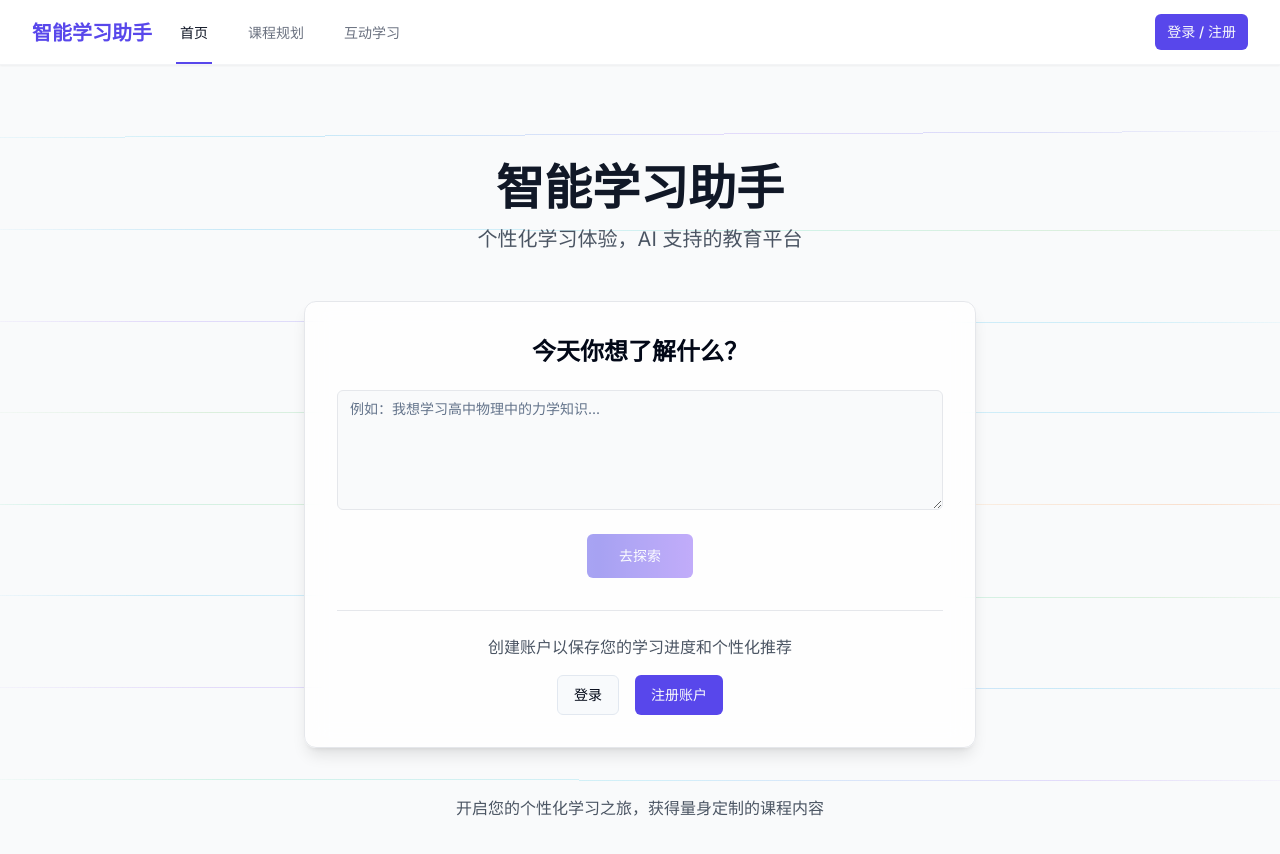
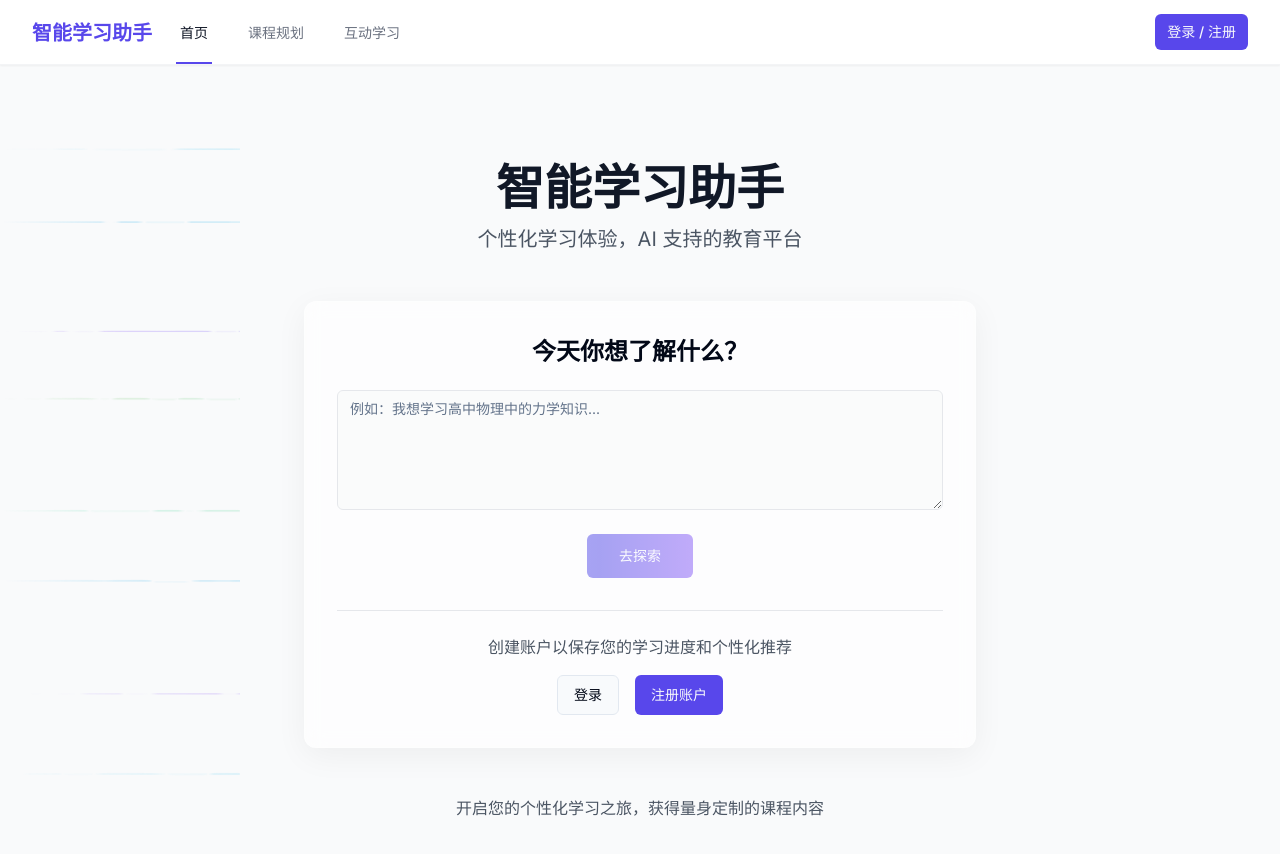
Before and after one commit to freemank1224/quest-agent-verse, a React (Vite) app: page / in a window 1280 px wide. Shown: the top 854 px of the page. Built offline with nearby package versions, Linux system fonts and the light colour scheme.

Commit message:
Refactor: Improve home page visual effects
- Removed the straight line background image on the home page and replaced it with animated, flowing curved lines.
- Applied a frosted glass effect to the main content panel on the home page.

```diff
--- a/src/components/learning/ChatInputPanel.tsx
+++ b/src/components/learning/ChatInputPanel.tsx
@@ -13,7 +13,7 @@ const ChatInputPanel: React.FC<ChatInputPanelProps> = ({
 }) => {
   return (
     <div className="sticky bottom-4 z-10 mx-4">
-      <div className="backdrop-blur-md bg-white/70 rounded-lg shadow-md p-4 border border-gray-100">
+      <div className="glass-effect rounded-lg shadow-md p-4">
         <ChatInput
           onSpeakerToggle={onSpeakerToggle}
           isSpeakerOn={isSpeakerOn}
--- a/src/components/learning/ImagePanel.tsx
+++ b/src/components/learning/ImagePanel.tsx
@@ -21,10 +21,10 @@ const ImagePanel: React.FC<ImagePanelProps> = ({
       onOpenChange={setIsImagePanelOpen}
       className="w-full"
     >
-      <div className="sticky top-0 z-10 backdrop-blur-lg bg-white/60 shadow-sm border-b border-gray-200">
+      <div className="sticky top-0 z-10 glass-effect shadow-sm border-b border-gray-200/50">
         <CollapsibleContent>
           <div className="p-3">
-            <div className="aspect-[2/1] bg-gray-50 rounded-lg overflow-hidden border border-gray-100">
+            <div className="aspect-[2/1] bg-gray-50/70 rounded-lg overflow-hidden border border-gray-100/50">
               <img
                 src={imageUrl}
                 alt="学习相关图片"
@@ -38,7 +38,7 @@ const ImagePanel: React.FC<ImagePanelProps> = ({
             <Button
               variant="ghost"
               size="sm"
-              className="absolute bottom-0 right-4 transform translate-y-1/2 rounded-full w-10 h-10 p-0 bg-white shadow-md hover:bg-gray-100 border border-gray-100 flex items-center justify-center"
+              className="absolute bottom-0 right-4 transform translate-y-1/2 rounded-full w-10 h-10 p-0 glass-effect hover:bg-white/70 flex items-center justify-center"
               style={{
                 boxShadow: '0 4px 10px rgba(0, 0, 0, 0.08)',
                 zIndex: 20
--- a/src/index.css
+++ b/src/index.css
@@ -134,19 +134,36 @@
   @apply bg-white text-gray-800 rounded-tl-none;
 }
 
-/* Frosted glass effect */
+/* 毛玻璃效果 */
 .backdrop-blur-md {
   backdrop-filter: blur(12px);
   -webkit-backdrop-filter: blur(12px);
 }
 
-/* Rainbow flowing lines for home page background - updated for thinner lines and smoother animations */
-.rainbow-bg {
+.glass-effect {
+  background: rgba(255, 255, 255, 0.65);
+  backdrop-filter: blur(10px);
+  -webkit-backdrop-filter: blur(10px);
+  border: 1px solid rgba(255, 255, 255, 0.2);
+  box-shadow: 0 8px 32px rgba(0, 0, 0, 0.05);
+}
+
+/* 移除旧的彩虹流动线 */
+.rainbow-flow-container {
+  display: none;
+}
+
+.rainbow-flow-line {
+  display: none;
+}
+
+/* 全新的曲线流动彩虹背景 */
+.curved-lines-bg {
   position: relative;
   overflow: hidden;
 }
 
-.rainbow-flow-container {
+.curved-lines-container {
   position: absolute;
   top: 0;
   left: 0;
@@ -156,89 +173,272 @@
   overflow: hidden;
 }
 
-.rainbow-flow-line {
+.curved-line {
   position: absolute;
   height: 1px;
-  width: 110%;
-  left: -5%;
-  opacity: 0.2;
-  z-index: 1;
+  width: 100%;
+  opacity: 0.4;
   transform-origin: center;
 }
 
-.rainbow-flow-line:nth-child(1) {
+/* 创建多条曲线，每条都有不同的路径和颜色 */
+.curved-line:nth-child(1) {
   top: 15%;
-  background: linear-gradient(90deg, transparent 0%, #33C3F0 20%, #0EA5E9 30%, #8B5CF6 60%, #6366F1 80%, transparent 100%);
-  animation: flow-wave 24s ease-in-out infinite alternate;
-  animation-delay: 0s;
+  background: none;
 }
 
-.rainbow-flow-line:nth-child(2) {
-  top: 25%;
-  background: linear-gradient(90deg, transparent 0%, #0EA5E9 20%, #33C3F0 40%, #34D399 60%, #65C366 80%, transparent 100%);
-  animation: flow-wave 28s ease-in-out infinite alternate-reverse;
-  animation-delay: -5s;
+.curved-line:nth-child(1)::before {
+  content: '';
+  position: absolute;
+  top: 0;
+  left: 0;
+  right: 0;
+  height: 1px;
+  background: linear-gradient(90deg, transparent 0%, #33C3F0 20%, #0EA5E9 40%, #8B5CF6 70%, #6366F1 90%, transparent 100%);
+  filter: blur(0.5px);
+  animation: curve-flow-1 20s ease-in-out infinite alternate;
 }
 
-.rainbow-flow-line:nth-child(3) {
-  top: 35%;
-  background: linear-gradient(90deg, transparent 0%, #8B5CF6 15%, #6366F1 35%, #0EA5E9 60%, #33C3F0 85%, transparent 100%);
-  animation: flow-wave 26s ease-in-out infinite alternate;
-  animation-delay: -10s;
+.curved-line:nth-child(2) {
+  top: 25%;
+  background: none;
 }
 
-.rainbow-flow-line:nth-child(4) {
-  top: 45%;
-  background: linear-gradient(90deg, transparent 0%, #65C366 20%, #34D399 40%, #33C3F0 70%, #0EA5E9 90%, transparent 100%);
-  animation: flow-wave 30s ease-in-out infinite alternate-reverse;
-  animation-delay: -8s;
+.curved-line:nth-child(2)::before {
+  content: '';
+  position: absolute;
+  top: 0;
+  left: 0;
+  right: 0;
+  height: 1px;
+  background: linear-gradient(90deg, transparent 0%, #0EA5E9 10%, #33C3F0 30%, #34D399 70%, #65C366 90%, transparent 100%);
+  filter: blur(0.5px);
+  animation: curve-flow-2 22s ease-in-out infinite alternate-reverse;
 }
 
-.rainbow-flow-line:nth-child(5) {
-  top: 55%;
-  background: linear-gradient(90deg, transparent 0%, #34D399 10%, #65C366 30%, #FEF7CD 60%, #F97316 90%, transparent 100%);
-  animation: flow-wave 32s ease-in-out infinite alternate;
-  animation-delay: -12s;
+.curved-line:nth-child(3) {
+  top: 35%;
+  background: none;
 }
 
-.rainbow-flow-line:nth-child(6) {
-  top: 65%;
-  background: linear-gradient(90deg, transparent 0%, #0EA5E9 15%, #33C3F0 35%, #34D399 65%, #65C366 85%, transparent 100%);
-  animation: flow-wave 36s ease-in-out infinite alternate-reverse;
-  animation-delay: -7s;
+.curved-line:nth-child(3)::before {
+  content: '';
+  position: absolute;
+  top: 0;
+  left: 0;
+  right: 0;
+  height: 1px;
+  background: linear-gradient(90deg, transparent 0%, #8B5CF6 10%, #6366F1 30%, #0EA5E9 70%, #33C3F0 90%, transparent 100%);
+  filter: blur(0.5px);
+  animation: curve-flow-3 25s ease-in-out infinite alternate;
 }
 
-.rainbow-flow-line:nth-child(7) {
-  top: 75%;
-  background: linear-gradient(90deg, transparent 0%, #8B5CF6 20%, #6366F1 50%, #0EA5E9 80%, transparent 100%);
-  animation: flow-wave 34s ease-in-out infinite alternate;
-  animation-delay: -15s;
+.curved-line:nth-child(4) {
+  top: 45%;
+  background: none;
 }
 
-.rainbow-flow-line:nth-child(8) {
-  top: 85%;
-  background: linear-gradient(90deg, transparent 0%, #34D399 20%, #33C3F0 50%, #8B5CF6 80%, transparent 100%);
-  animation: flow-wave 38s ease-in-out infinite alternate-reverse;
-  animation-delay: -9s;
+.curved-line:nth-child(4)::before {
+  content: '';
+  position: absolute;
+  top: 0;
+  left: 0;
+  right: 0;
+  height: 1px;
+  background: linear-gradient(90deg, transparent 0%, #65C366 10%, #34D399 30%, #33C3F0 70%, #0EA5E9 90%, transparent 100%);
+  filter: blur(0.5px);
+  animation: curve-flow-4 18s ease-in-out infinite alternate-reverse;
 }
 
-@keyframes flow-wave {
+.curved-line:nth-child(5) {
+  top: 55%;
+  background: none;
+}
+
+.curved-line:nth-child(5)::before {
+  content: '';
+  position: absolute;
+  top: 0;
+  left: 0;
+  right: 0;
+  height: 1px;
+  background: linear-gradient(90deg, transparent 0%, #34D399 10%, #65C366 40%, #FEF7CD 60%, #33C3F0 90%, transparent 100%);
+  filter: blur(0.5px);
+  animation: curve-flow-5 24s ease-in-out infinite alternate;
+}
+
+.curved-line:nth-child(6) {
+  top: 65%;
+  background: none;
+}
+
+.curved-line:nth-child(6)::before {
+  content: '';
+  position: absolute;
+  top: 0;
+  left: 0;
+  right: 0;
+  height: 1px;
+  background: linear-gradient(90deg, transparent 0%, #0EA5E9 15%, #33C3F0 40%, #34D399 60%, #65C366 85%, transparent 100%);
+  filter: blur(0.5px);
+  animation: curve-flow-6 20s ease-in-out infinite alternate-reverse;
+}
+
+.curved-line:nth-child(7) {
+  top: 75%;
+  background: none;
+}
+
+.curved-line:nth-child(7)::before {
+  content: '';
+  position: absolute;
+  top: 0;
+  left: 0;
+  right: 0;
+  height: 1px;
+  background: linear-gradient(90deg, transparent 0%, #8B5CF6 20%, #6366F1 40%, #0EA5E9 70%, #33C3F0 100%);
+  filter: blur(0.5px);
+  animation: curve-flow-7 28s ease-in-out infinite alternate;
+}
+
+.curved-line:nth-child(8) {
+  top: 85%;
+  background: none;
+}
+
+.curved-line:nth-child(8)::before {
+  content: '';
+  position: absolute;
+  top: 0;
+  left: 0;
+  right: 0;
+  height: 1px;
+  background: linear-gradient(90deg, transparent 0%, #33C3F0 20%, #0EA5E9 40%, #8B5CF6 60%, #6366F1 80%, transparent 100%);
+  filter: blur(0.5px);
+  animation: curve-flow-8 26s ease-in-out infinite alternate-reverse;
+}
+
+@keyframes curve-flow-1 {
   0% {
-    transform: translateX(-5%) translateY(-5px) rotate(-0.5deg);
+    transform: translateY(0) scaleY(1);
+    clip-path: path('M0,0 C20,5 40,-10 60,0 C80,10 100,0 120,-5 C140,-10 160,10 180,0 C200,-10 220,5 240,0 L240,1 L0,1 Z');
   }
   50% {
-    transform: translateX(0%) translateY(0px) rotate(0deg);
+    transform: translateY(20px) scaleY(1.1);
+    clip-path: path('M0,0 C20,-5 40,10 60,0 C80,-10 100,5 120,10 C140,15 160,-5 180,0 C200,5 220,-5 240,0 L240,1 L0,1 Z');
   }
   100% {
-    transform: translateX(5%) translateY(5px) rotate(0.5deg);
+    transform: translateY(0) scaleY(1);
+    clip-path: path('M0,0 C20,10 40,0 60,5 C80,10 100,-10 120,0 C140,10 160,5 180,-5 C200,-10 220,5 240,0 L240,1 L0,1 Z');
   }
 }
 
-/* Update the old rainbow styles to be more subtle */
-.rainbow-line {
-  display: none; /* Hide the old rainbow lines */
+@keyframes curve-flow-2 {
+  0% {
+    transform: translateY(0) scaleY(1);
+    clip-path: path('M0,0 C20,10 40,0 60,5 C80,10 100,-5 120,0 C140,5 160,-5 180,0 C200,5 220,-5 240,0 L240,1 L0,1 Z');
+  }
+  50% {
+    transform: translateY(-15px) scaleY(1.05);
+    clip-path: path('M0,0 C20,-5 40,5 60,-5 C80,-10 100,5 120,0 C140,-5 160,10 180,0 C200,-10 220,5 240,0 L240,1 L0,1 Z');
+  }
+  100% {
+    transform: translateY(0) scaleY(1);
+    clip-path: path('M0,0 C20,-10 40,0 60,-5 C80,-10 100,5 120,0 C140,-5 160,10 180,5 C200,0 220,-5 240,0 L240,1 L0,1 Z');
+  }
 }
 
+@keyframes curve-flow-3 {
+  0% {
+    transform: translateY(0) scaleY(1);
+    clip-path: path('M0,0 C20,-5 40,10 60,-5 C80,0 100,5 120,-5 C140,-10 160,5 180,0 C200,-5 220,10 240,0 L240,1 L0,1 Z');
+  }
+  50% {
+    transform: translateY(25px) scaleY(1.08);
+    clip-path: path('M0,0 C20,10 40,-5 60,5 C80,10 100,-5 120,0 C140,5 160,0 180,-5 C200,-10 220,5 240,0 L240,1 L0,1 Z');
+  }
+  100% {
+    transform: translateY(0) scaleY(1);
+    clip-path: path('M0,0 C20,5 40,-10 60,0 C80,5 100,-5 120,0 C140,5 160,-5 180,0 C200,5 220,-5 240,0 L240,1 L0,1 Z');
+  }
+}
+
+@keyframes curve-flow-4 {
+  0% {
+    transform: translateY(0) scaleY(1);
+    clip-path: path('M0,0 C20,5 40,-5 60,5 C80,0 100,-5 120,5 C140,10 160,-5 180,0 C200,5 220,0 240,0 L240,1 L0,1 Z');
+  }
+  50% {
+    transform: translateY(-20px) scaleY(1.12);
+    clip-path: path('M0,0 C20,-5 40,10 60,-5 C80,-10 100,5 120,0 C140,-5 160,10 180,0 C200,-5 220,10 240,0 L240,1 L0,1 Z');
+  }
+  100% {
+    transform: translateY(0) scaleY(1);
+    clip-path: path('M0,0 C20,10 40,-5 60,0 C80,5 100,10 120,-5 C140,-10 160,5 180,0 C200,-5 220,10 240,0 L240,1 L0,1 Z');
+  }
+}
+
+@keyframes curve-flow-5 {
+  0% {
+    transform: translateY(0) scaleY(1);
+    clip-path: path('M0,0 C20,-10 40,5 60,0 C80,-5 100,10 120,5 C140,0 160,-5 180,0 C200,5 220,-5 240,0 L240,1 L0,1 Z');
+  }
+  50% {
+    transform: translateY(15px) scaleY(1.1);
+    clip-path: path('M0,0 C20,5 40,0 60,-5 C80,-10 100,5 120,10 C140,15 160,-5 180,0 C200,5 220,-10 240,0 L240,1 L0,1 Z');
+  }
+  100% {
+    transform: translateY(0) scaleY(1);
+    clip-path: path('M0,0 C20,10 40,-5 60,0 C80,5 100,-5 120,0 C140,5 160,10 180,-5 C200,-10 220,5 240,0 L240,1 L0,1 Z');
+  }
+}
+
+@keyframes curve-flow-6 {
+  0% {
+    transform: translateY(0) scaleY(1);
+    clip-path: path('M0,0 C20,5 40,-5 60,5 C80,10 100,-5 120,0 C140,5 160,-5 180,0 C200,5 220,-5 240,0 L240,1 L0,1 Z');
+  }
+  50% {
+    transform: translateY(-25px) scaleY(1.15);
+    clip-path: path('M0,0 C20,-5 40,10 60,-5 C80,-10 100,5 120,0 C140,-5 160,10 180,5 C200,0 220,-5 240,0 L240,1 L0,1 Z');
+  }
+  100% {
+    transform: translateY(0) scaleY(1);
+    clip-path: path('M0,0 C20,-10 40,0 60,-5 C80,0 100,5 120,-5 C140,-10 160,5 180,0 C200,-5 220,10 240,0 L240,1 L0,1 Z');
+  }
+}
+
+@keyframes curve-flow-7 {
+  0% {
+    transform: translateY(0) scaleY(1);
+    clip-path: path('M0,0 C20,10 40,-5 60,0 C80,5 100,-5 120,0 C140,5 160,0 180,-5 C200,-10 220,5 240,0 L240,1 L0,1 Z');
+  }
+  50% {
+    transform: translateY(20px) scaleY(1.08);
+    clip-path: path('M0,0 C20,-5 40,10 60,5 C80,0 100,-5 120,0 C140,5 160,-5 180,0 C200,5 220,0 240,0 L240,1 L0,1 Z');
+  }
+  100% {
+    transform: translateY(0) scaleY(1);
+    clip-path: path('M0,0 C20,-5 40,10 60,-5 C80,-10 100,5 120,10 C140,15 160,-5 180,0 C200,5 220,-5 240,0 L240,1 L0,1 Z');
+  }
+}
+
+@keyframes curve-flow-8 {
+  0% {
+    transform: translateY(0) scaleY(1);
+    clip-path: path('M0,0 C20,-10 40,5 60,0 C80,-5 100,10 120,0 C140,-10 160,5 180,0 C200,-5 220,10 240,0 L240,1 L0,1 Z');
+  }
+  50% {
+    transform: translateY(-15px) scaleY(1.12);
+    clip-path: path('M0,0 C20,10 40,-5 60,0 C80,5 100,0 120,-5 C140,-10 160,5 180,10 C200,15 220,-5 240,0 L240,1 L0,1 Z');
+  }
+  100% {
+    transform: translateY(0) scaleY(1);
+    clip-path: path('M0,0 C20,5 40,-10 60,0 C80,10 100,-5 120,0 C140,5 160,-5 180,0 C200,5 220,-10 240,0 L240,1 L0,1 Z');
+  }
+}
+
+/* 更新其他样式 */
 @keyframes rainbow-wave {
   0% {
     background-position: 0% 50%;
--- a/src/pages/Index.tsx
+++ b/src/pages/Index.tsx
@@ -28,17 +28,17 @@ const Index = () => {
   };
 
   return (
-    <div className="min-h-screen flex flex-col bg-gray-50 rainbow-bg">
-      {/* Rainbow flowing lines */}
-      <div className="rainbow-flow-container">
-        <div className="rainbow-flow-line"></div>
-        <div className="rainbow-flow-line"></div>
-        <div className="rainbow-flow-line"></div>
-        <div className="rainbow-flow-line"></div>
-        <div className="rainbow-flow-line"></div>
-        <div className="rainbow-flow-line"></div>
-        <div className="rainbow-flow-line"></div>
-        <div className="rainbow-flow-line"></div>
+    <div className="min-h-screen flex flex-col bg-gray-50 curved-lines-bg">
+      {/* 曲线流动背景 */}
+      <div className="curved-lines-container">
+        <div className="curved-line"></div>
+        <div className="curved-line"></div>
+        <div className="curved-line"></div>
+        <div className="curved-line"></div>
+        <div className="curved-line"></div>
+        <div className="curved-line"></div>
+        <div className="curved-line"></div>
+        <div className="curved-line"></div>
       </div>
 
       <Navbar />
@@ -54,14 +54,14 @@ const Index = () => {
             </p>
           </div>
 
-          <div className="backdrop-blur-md bg-white/80 shadow-lg rounded-xl p-8 max-w-2xl mx-auto border border-gray-200">
+          <div className="glass-effect shadow-lg rounded-xl p-8 max-w-2xl mx-auto">
             <h2 className="text-2xl font-bold mb-6 text-center font-display">今天你想了解什么？</h2>
 
             <Textarea
               value={prompt}
               onChange={(e) => setPrompt(e.target.value)}
               placeholder="例如：我想学习高中物理中的力学知识..."
-              className="min-h-[120px] mb-6 bg-gray-50 border border-gray-200"
+              className="min-h-[120px] mb-6 bg-gray-50/80 border border-gray-200"
             />
 
             <div className="flex justify-center">
```
